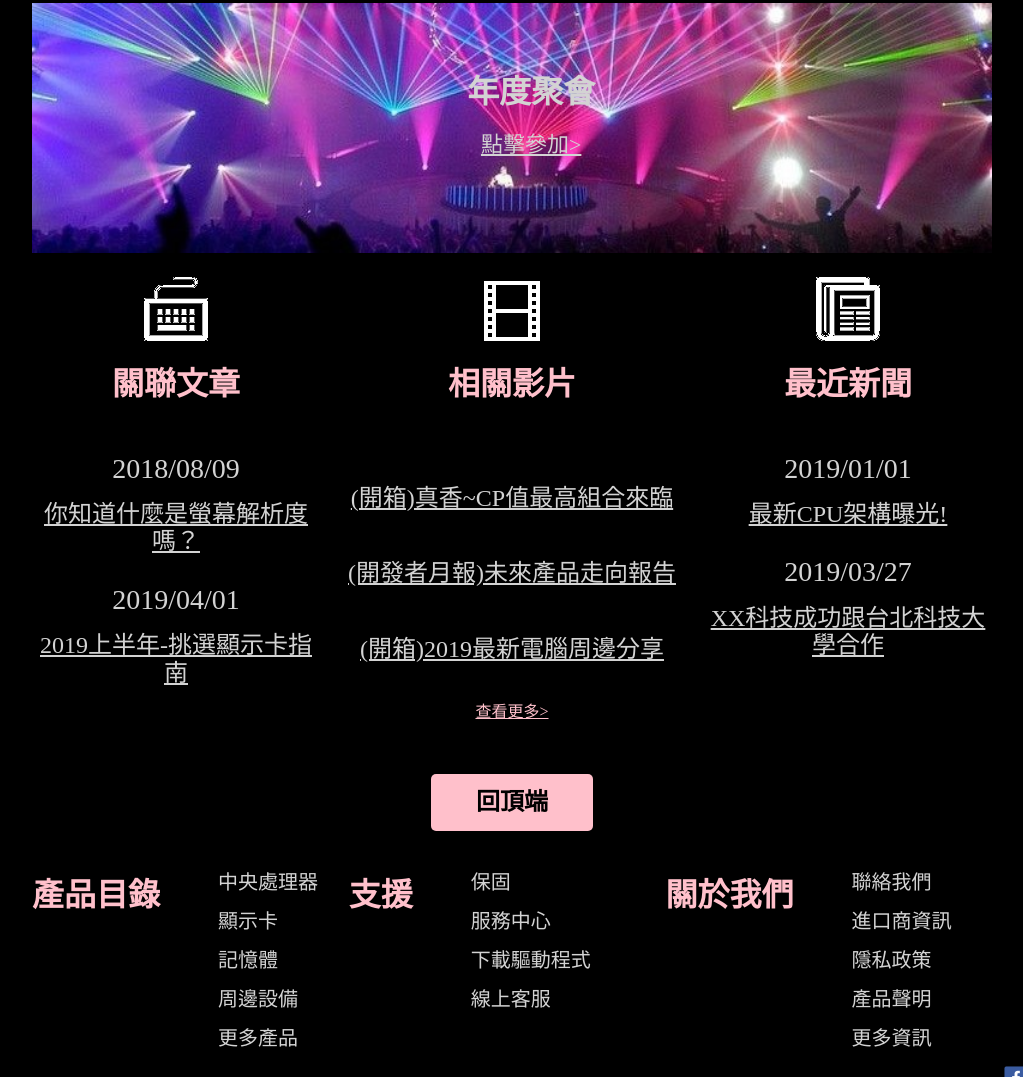
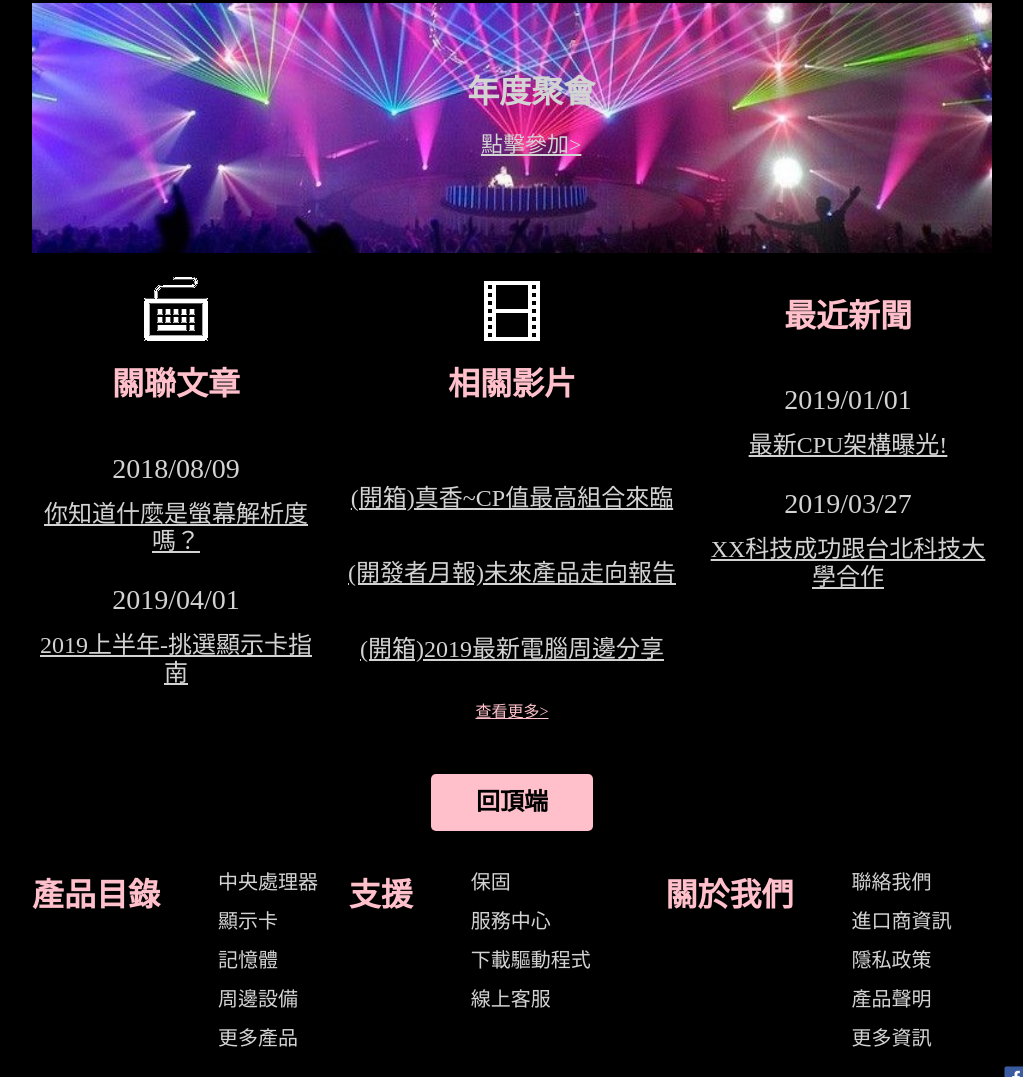
Before and after one commit to mdvv85009/Web-Homework, a plain HTML site: page index.html in a window 1280 px wide. Shown: the part 2505-3582 px from the top of the page, without its empty margins (128-1151 px from the left). Drawn offline with Linux system fonts and the light colour scheme.

Commit message:
remove cc icon tag

```diff
--- a/index.html
+++ b/index.html
@@ -122,7 +122,6 @@
             </div>
             <div class="div-related-news">
                 <div class="div-related-header">
-                    <img src="image/icon/news.png" class="div-related-icon">
                     <h1 class="div-related-title">最近新聞</h1>
                 </div>
                 <div class="div-related-inner">
```
